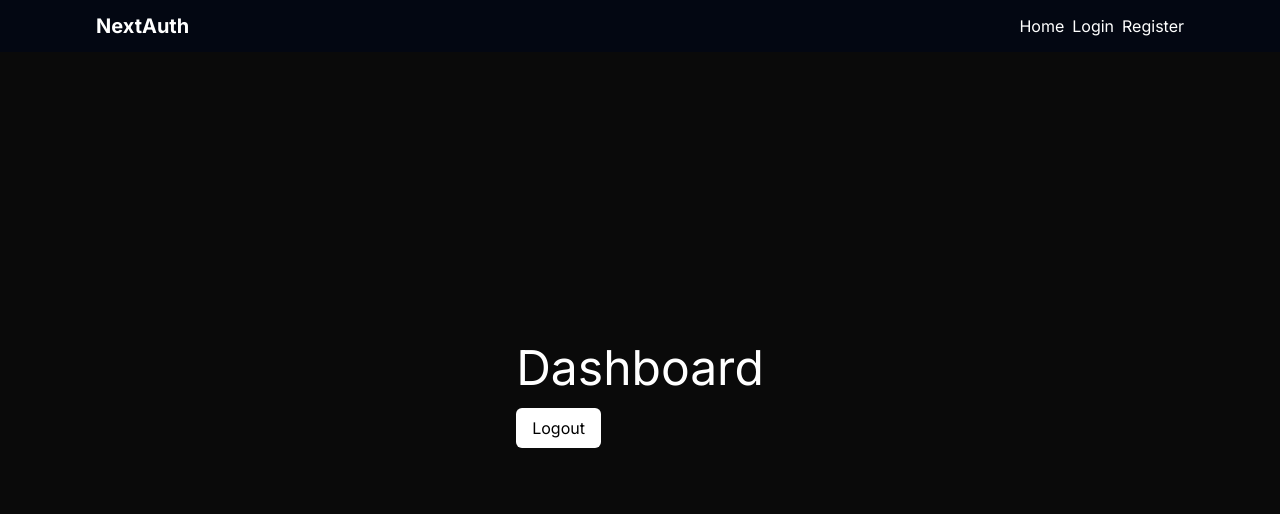
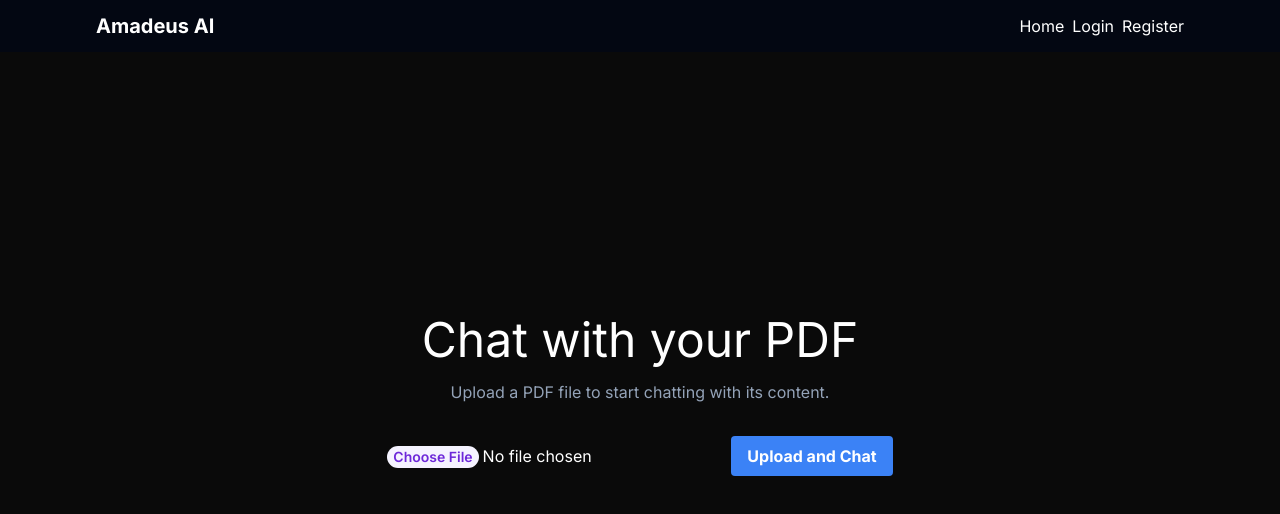
Before and after one commit to Misash/Amadeus-AI, a Next.js app in the folder client/: page /dashboard in a window 1280 px wide. Shown: the top 514 px of the page. Built offline with nearby package versions, Linux system fonts and the light colour scheme; no server answers.

Commit message:
pdf api connected with client

```diff
--- a/client/package.json
+++ b/client/package.json
@@ -11,7 +11,9 @@
   "dependencies": {
     "@prisma/client": "^5.10.2",
     "@types/bcrypt": "^5.0.2",
+    "@types/formidable": "^3.4.5",
     "bcrypt": "^5.1.1",
+    "formidable": "^3.5.1",
     "next": "14.1.3",
     "next-auth": "^4.24.7",
     "react": "^18",
--- /dev/null
+++ b/client/src/app/api/upload_pdf/route.ts
@@ -0,0 +1,40 @@
+import { NextResponse, NextRequest } from "next/server";
+
+export function GET(req: NextRequest) {
+  return NextResponse.json("upload pdf");
+}
+
+// function to send PDF to PDF_API with file and index_name parameters
+export async function POST(req: NextRequest): Promise<NextResponse> {
+  try {
+    // req is a 'multipart/form-data'
+    const formData = await req.formData();
+    console.log("FormData: ", formData);
+    const file = formData.get("file");
+    const indexName = formData.get("index_name");
+
+    const backendUrl =  `${process.env.PDF_API}/upload_pdf/`
+    const backendFormData = new FormData();
+    backendFormData.append("pdf", file);
+
+    // append vectore store index name
+    if (indexName) {
+      backendFormData.append("index_name", indexName.toString());
+    }
+
+    // send pdf to backend
+    const response = await fetch(backendUrl, {
+      method: "POST",
+      body: backendFormData,
+    });
+
+    const responseData = await response.json();
+
+    // response to frontend
+    return NextResponse.json(responseData);
+
+  } catch (error) {
+    console.error("Error:", error);
+    return new NextResponse("Internal server error", { status: 500 });
+  }
+}
--- a/client/src/app/dashboard/page.tsx
+++ b/client/src/app/dashboard/page.tsx
@@ -1,18 +1,87 @@
 "use client"
-import {signOut} from 'next-auth/react'
+import { signOut } from 'next-auth/react';
+import { useState } from 'react';
 
 function DashboardPage() {
+  // pdf file variables
+  const [file, setFile] = useState(null);
+  const [isUploading, setIsUploading] = useState(false);
+  const [isFileUploaded, setIsFileUploaded] = useState(false);
+  const [error, setError] = useState('');
+
+  const handleFileChange = (event) => {
+    setFile(event.target.files[0]);
+  };
+
+
+  // function to send pdf
+  const handleSubmit = async (event) => {
+    event.preventDefault();
+
+    if (file) {
+      setIsUploading(true);
+      setError('');
+      const formData = new FormData();
+      formData.append('file', file);
+
+      try {
+        //fetch to api
+        const response = await fetch( "/api/upload_pdf", {
+          method: 'POST',
+          body: formData,
+        });
+
+        console.log("res: ",response)
+
+        if (!response.ok) {
+          throw new Error('Failed to upload PDF');
+        }
+        const data = await response.json();
+        console.log("data",data);
+        setIsFileUploaded(true);
+      } catch (err) {
+        console.error("err:",err);
+        setError('Failed to upload PDF. Please try again.');
+      } finally {
+        setIsUploading(false);
+      }
+    }
+  };
+
   return (
-    <section className="h-[calc(100vh-7rem)] flex justify-center items-center">
-      <div>
-        <h1 className="text-white text-5xl">Dashboard</h1>
-        <button className="bg-white text-black px-4 py-2 rounded-md mt-4"
-          onClick={() => signOut()}
-        >
-          Logout
-        </button>
+    <section className="h-[calc(100vh-7rem)] flex flex-col items-center justify-center bg-neutral-950 text-white">
+      <div className="text-center">
+
+        {!isFileUploaded ? (
+
+          // upload PDF
+          <>
+            <h1 className="text-5xl mb-4">Chat with your PDF</h1>
+            <p className="text-slate-400 mb-4">Upload a PDF file to start chatting with its content.</p>
+            <form onSubmit={handleSubmit} className="space-y-4">
+              <input
+                type="file"
+                onChange={handleFileChange}
+                accept="application/pdf"
+                className="file:rounded-full file:border-0 file:text-sm file:font-semibold file:bg-violet-50 file:text-violet-700 hover:file:bg-violet-100"
+              />
+              <button type="submit" disabled={isUploading} className="bg-blue-500 hover:bg-blue-700 font-bold py-2 px-4 rounded">
+                {isUploading ? 'Uploading...' : 'Upload and Chat'}
+              </button>
+              {error && <div className="text-red-500">{error}</div>}
+            </form>
+          </>
+        ) : (
+
+          //Chat with PDF
+          <>
+            <h1 className="text-5xl mb-4">Chat with your PDF</h1>
+            <div>Chat component goes here</div>
+          </>
+        )}
       </div>
     </section>
-  )
+  );
 }
-export default DashboardPage
+
+export default DashboardPage;
--- a/client/src/components/Navbar.tsx
+++ b/client/src/components/Navbar.tsx
@@ -11,7 +11,7 @@ async function Navbar() {
 
   return (
     <nav className="flex justify-between items-center bg-gray-950 text-white px-24 py-3">
-      <h1 className="text-xl font-bold">NextAuth</h1>
+      <h1 className="text-xl font-bold">Amadeus AI</h1>
 
       <ul className="flex gap-x-2">
 
```
Also changed, not shown: client/next.config.mjs (+13 -0 lines), client/src/middleware.js (+17 -0 lines), 2 other files (tests, documents, lock files or other folders).
